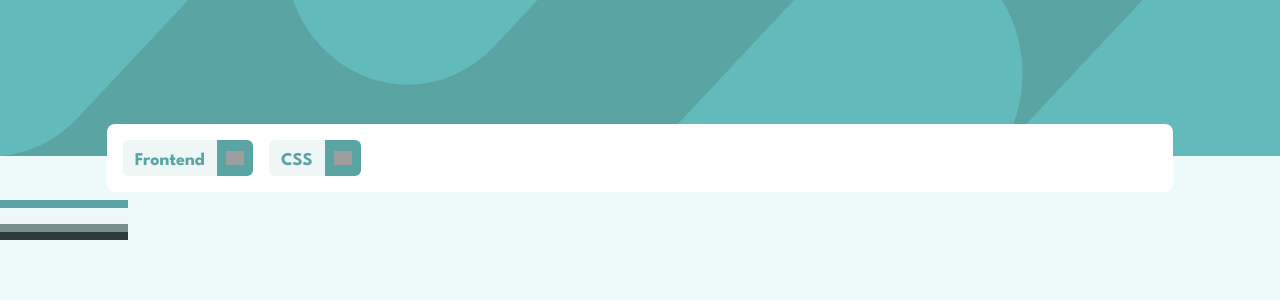
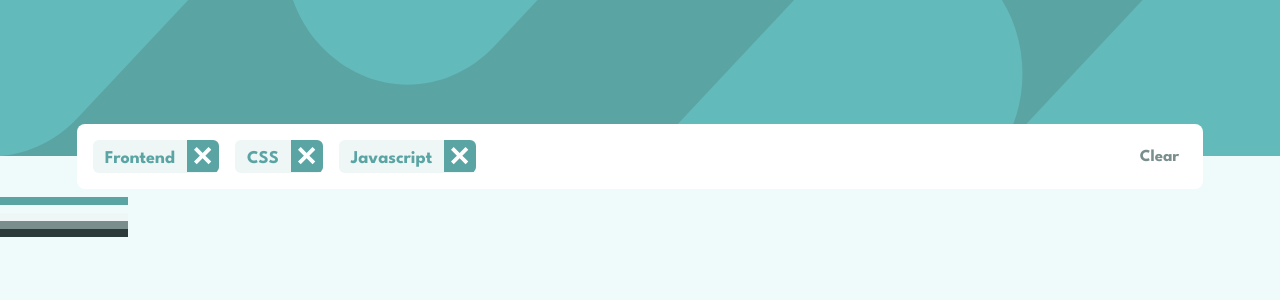
Before and after one commit to sofuslund/fm-job-listings-with-filtering, a Next.js app: page / in a window 1280 px wide. Shown: the top 300 px of the page. Built offline with nearby package versions, Linux system fonts and the light colour scheme; grey boxes are pictures that could not be loaded.

Commit message:
Add functionality to TagContainer component

```diff
--- a/src/app/components/TagContainer.js
+++ b/src/app/components/TagContainer.js
@@ -1,14 +1,13 @@
 import {useState} from "react";
 import Image from "next/image";
 
-export default function TagContainer() {
-    const [tags, setTags] = useState(["Frontend", "CSS"]);
+export default function TagContainer({tags, setTags}) {
 
-    const tagElms = tags.map((tag) => {
+    const tagElms = [...tags].map((tag) => {
         return (
             <div className="rounded-md bg-light-gray overflow-hidden">
                 <h1 className="text-lg font-bold align-sub text-cyan px-3 inline-block">{tag}</h1>
-                <div className="bg-cyan w-9 h-9 align-middle inline-flex items-center justify-center">
+                <div className="bg-cyan w-8 h-8 align-middle inline-flex items-center justify-center" onClick={()=>setTags(new Set([...tags].filter(t=>t!=tag)))}>
                     <Image
                         className="inline-block"
                         src="/icon-remove.svg"
@@ -20,5 +19,10 @@ export default function TagContainer() {
         );
     });
 
-    return <div className="flex flex-wrap gap-4 p-4 bg-white w-10/12 m-auto rounded-lg relative -my-8 mb-2">{tagElms}</div>;
+    return (
+        <div className="bg-white relative w-[88%] mx-auto rounded-lg p-4 -my-8 mb-2 flex justify-between items-center">
+            <div className="flex flex-wrap gap-4">{tagElms}</div>
+            <h1 onClick={()=>setTags(new Set([]))} className="text-[1.05rem] mx-2 font-bold text-gray align-bottom h-[1.5rem]">Clear</h1>
+        </div>
+    );
 }
--- a/src/app/page.js
+++ b/src/app/page.js
@@ -1,13 +1,20 @@
 "use client"
 import Image from "next/image";
+import {useState} from "react";
 
 import TagContainer from "@/app/components/TagContainer.js";
 
 export default function Home() {
+    let [tags, setTags] = useState(new Set(["Frontend", "CSS", "Javascript"]));
+
+    function addTag(tag) {
+        setTags([...tags, tag])
+    }
+
     return (
         <main className="font-league-spartan">
+            <TagContainer tags={tags} setTags={setTags}></TagContainer>
 
-            <TagContainer className="bg-blue"></TagContainer>
             <div className="bg-cyan w-32 h-2"></div>
             <div className="bg-light-gray-bg w-32 h-2"></div>
             <div className="bg-light-gray w-32 h-2"></div>
```
Also changed, not shown: public/icon-remove.svg (added).
